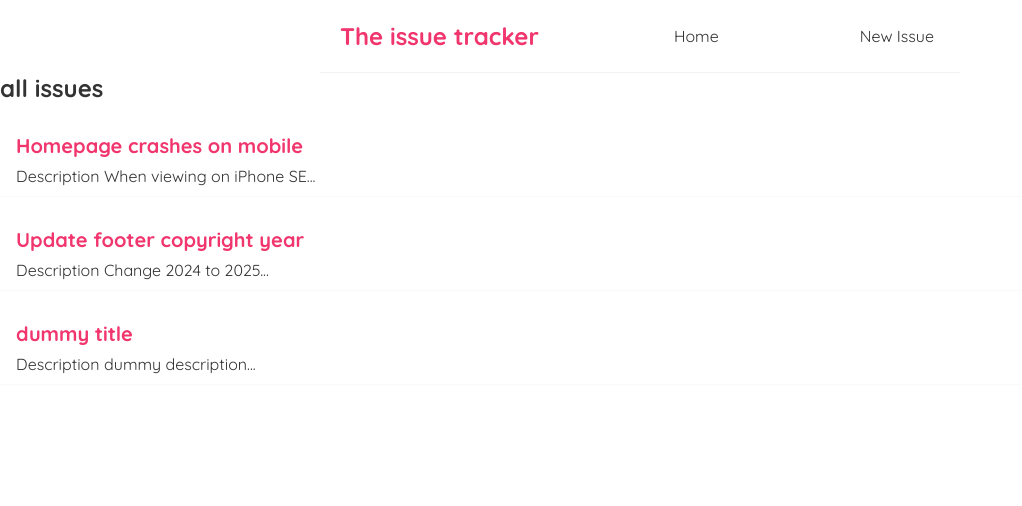
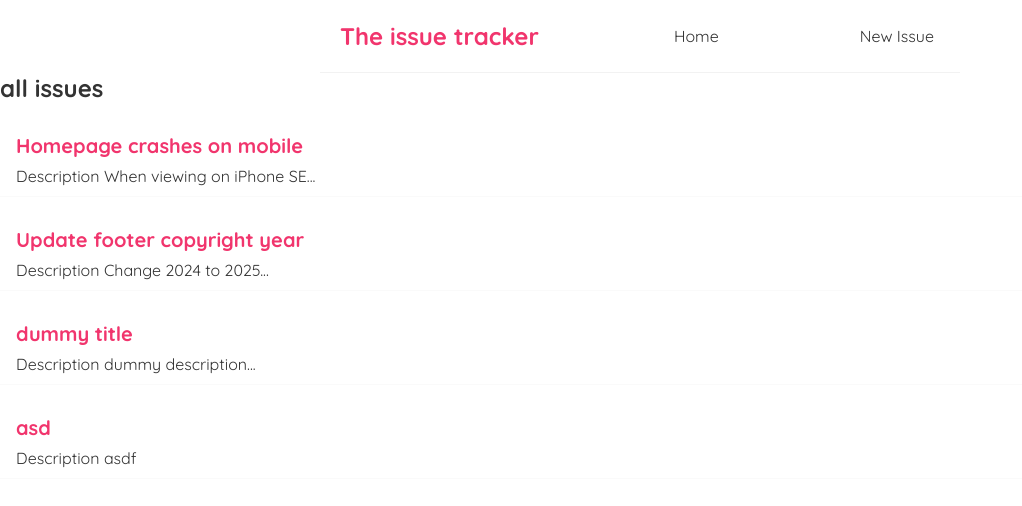
Before and after one commit to villiger9/issue-tracker-react, a React (Vite) app: page / in a window 1280 px wide. Shown: the top 506 px of the page, without its empty margins (0-1022 px from the left). Built offline with nearby package versions, Linux system fonts and the light colour scheme; data requests are answered from the project's data file.

Commit message:
updated useFetch to async await

```diff
--- a/data/db.json
+++ b/data/db.json
@@ -20,6 +20,13 @@
       "priority": "low",
       "status": "open",
       "id": "3"
+    },
+    {
+      "id": "a358",
+      "title": "asd",
+      "description": "asdf",
+      "priority": "high",
+      "status": "open"
     }
   ]
 }
--- a/src/useFetch.jsx
+++ b/src/useFetch.jsx
@@ -4,28 +4,35 @@ const useFetch = (url) => {
   const [data, setData] = useState(null);
   const [isLoading, setIsLoading] = useState(true);
   const [error, setError] = useState(null);
+
   useEffect(() => {
     const abortCont = new AbortController();
-    fetch(url, { signal: abortCont.signal })
-      .then((res) => {
+
+    const fetchData = async () => {
+      try {
+        const res = await fetch(url, { signal: abortCont.signal });
+
         if (!res.ok) {
           throw Error("could not fetch data for that resource");
         }
-        return res.json();
-      })
-      .then((data) => {
-        setData(data);
-        setIsLoading(false);
+
+        const result = await res.json();
+
+        setData(result);
         setError(null);
-      })
-      .catch((err) => {
+      } catch (err) {
         if (err.name === "AbortError") {
           console.log("fetch aborted");
         } else {
           setError(err.message);
-          setIsLoading(false);
         }
-      });
+      } finally {
+        setIsLoading(false);
+      }
+    };
+
+    fetchData();
+
     return () => abortCont.abort();
   }, [url]);
 
```
